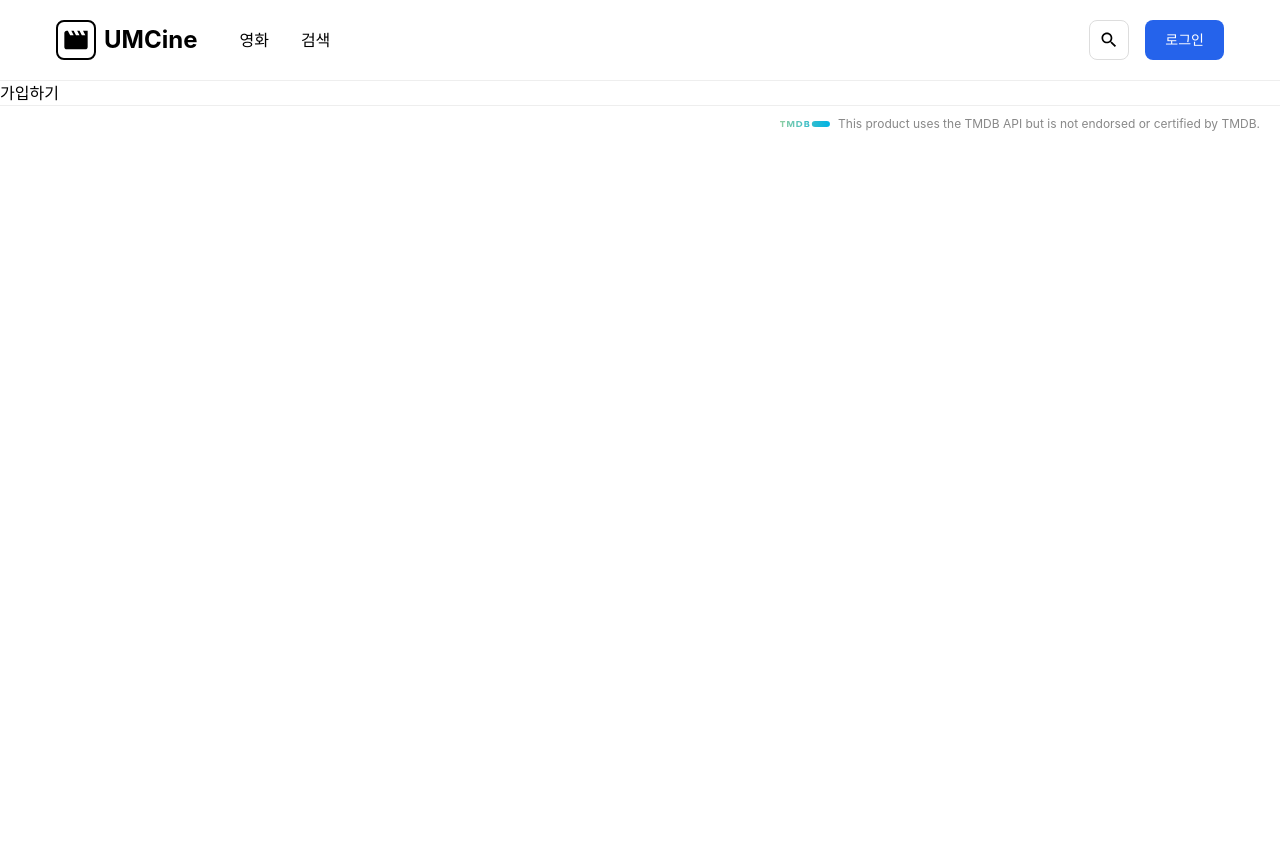
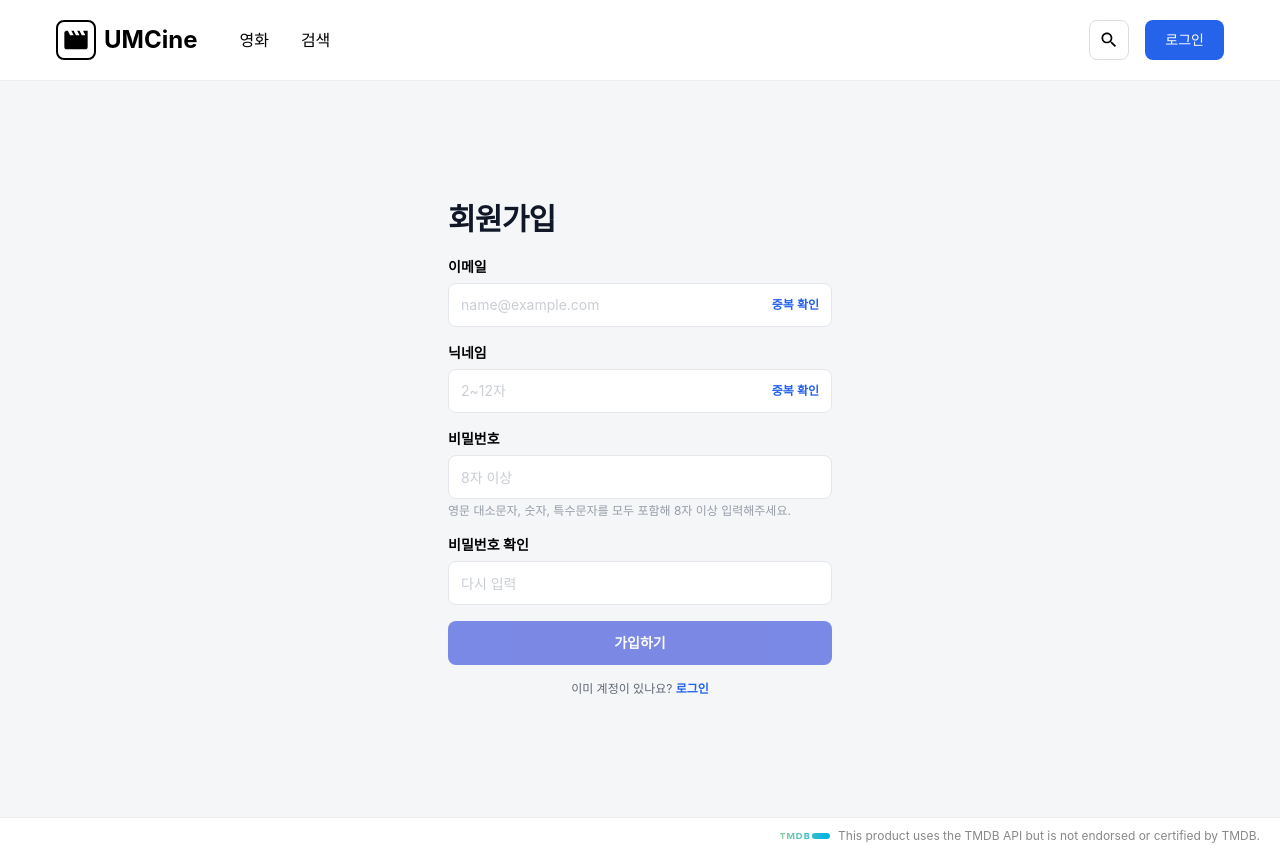
Before and after one commit to UMC-SMWU/11th_UMC_Web_A, a React (Vite) app: page /signup in a window 1280 px wide. Before the commit the page ends 800 px from the top, so only its background shows below. Built offline with nearby package versions, Linux system fonts and the light colour scheme; no server answers.

Commit message:
feat: 회원가입 폼 구현

```diff
--- a/src/pages/auth/signup-page.tsx
+++ b/src/pages/auth/signup-page.tsx
@@ -54,11 +54,146 @@ export function SignupPage() {
 
   // noValidate는 폼 제출 시 브라우저의 기본 유효성 검사를 끔
   return (
-    <form onSubmit={handleSubmit} noValidate>
-      {/* UI 구현 */}
-      <button type="submit" disabled={!isFormValid}>
-        가입하기
-      </button>
-    </form>
+    <main className="grid min-h-[calc(100dvh-64px)] place-items-center bg-[#f5f6f8] px-5 py-10">
+      <section className="w-full max-w-sm">
+        <h1 className="mb-5 text-3xl font-bold tracking-tight text-gray-900">
+          회원가입
+        </h1>
+
+        <form onSubmit={handleSubmit} noValidate className="space-y-4">
+          <div>
+            <label
+              htmlFor="email"
+              className="mb-1.5 block text-sm font-semibold"
+            >
+              이메일
+            </label>
+            <div className="flex h-11 items-center gap-2 rounded-lg border border-[#E3E6EB] bg-white px-3 focus-within:border-indigo-500">
+              <input
+                id="email"
+                type="email"
+                autoComplete="email"
+                placeholder="name@example.com"
+                value={form.email}
+                onChange={(e) => handleChangeField("email", e.target.value)}
+                className="min-w-0 flex-1 text-sm outline-none text-[#969DA8]"
+              />
+              <button
+                type="button"
+                disabled
+                className="shrink-0 text-xs font-semibold text-[#2563EB]"
+              >
+                중복 확인
+              </button>
+            </div>
+            {showEmailError && (
+              <p className="mt-1 text-xs text-red-600">
+                이메일 형식을 확인해 주세요.
+              </p>
+            )}
+          </div>
+
+          <div>
+            <label
+              htmlFor="nickname"
+              className="mb-1.5 block text-sm font-semibold"
+            >
+              닉네임
+            </label>
+            <div className="flex h-11 items-center gap-2 rounded-lg border border-gray-200 bg-white px-3 focus-within:border-indigo-500">
+              <input
+                id="nickname"
+                type="text"
+                placeholder="2~12자"
+                value={form.nickname}
+                onChange={(e) => handleChangeField("nickname", e.target.value)}
+                className="min-w-0 flex-1 text-sm text-[#969DA8] outline-none"
+              />
+              <button
+                type="button"
+                disabled
+                className="shrink-0 text-xs font-semibold text-[#2563EB]"
+              >
+                중복 확인
+              </button>
+            </div>
+            {showNicknameError && (
+              <p className="mt-1 text-xs text-red-600">
+                닉네임은 2-12자로 입력해 주세요.
+              </p>
+            )}
+          </div>
+
+          <div>
+            <label
+              htmlFor="password"
+              className="mb-1.5 block text-sm font-semibold"
+            >
+              비밀번호
+            </label>
+            <input
+              id="password"
+              type="password"
+              autoComplete="new-password"
+              placeholder="8자 이상"
+              value={form.password}
+              onChange={(e) => handleChangeField("password", e.target.value)}
+              className="h-11 w-full rounded-lg border border-[#E3E6EB] bg-white px-3 text-sm text-[#969DA8] outline-none focus:border-indigo-500"
+            />
+            <p className="mt-1 text-xs text-[#969DA8]">
+              영문 대소문자, 숫자, 특수문자를 모두 포함해 8자 이상 입력해주세요.
+            </p>
+            {showPasswordError && (
+              <p className="mt-1 text-xs text-[#EF4444]">
+                비밀번호를 다시 한번 확인해주세요.
+              </p>
+            )}
+          </div>
+
+          <div>
+            <label
+              htmlFor="passwordConfirm"
+              className="mb-1.5 block text-sm font-semibold"
+            >
+              비밀번호 확인
+            </label>
+            <input
+              id="passwordConfirm"
+              type="password"
+              autoComplete="new-password"
+              placeholder="다시 입력"
+              value={form.passwordConfirm}
+              onChange={(e) =>
+                handleChangeField("passwordConfirm", e.target.value)
+              }
+              className="h-11 w-full rounded-lg border border-[#E3E6EB] bg-white px-3 text-sm text-[#969DA8] outline-none focus:border-indigo-500"
+            />
+            {showPasswordConfirmError && (
+              <p className="mt-1 text-xs text-red-600">
+                비밀번호가 일치하지 않아요.
+              </p>
+            )}
+          </div>
+
+          <button
+            type="submit"
+            disabled={!isFormValid}
+            className="h-11 w-full rounded-lg bg-[#485cde] text-sm font-semibold text-white enabled:hover:bg-indigo-700 disabled:cursor-not-allowed disabled:opacity-70"
+          >
+            가입하기
+          </button>
+        </form>
+
+        <p className="mt-4 text-center text-xs text-[#606774]">
+          이미 계정이 있나요?{" "}
+          <a
+            href="/login"
+            className="font-semibold text-[#2563EB] hover:underline"
+          >
+            로그인
+          </a>
+        </p>
+      </section>
+    </main>
   );
 }
```
